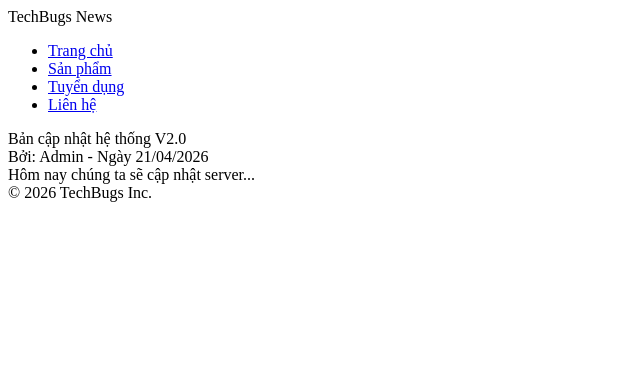
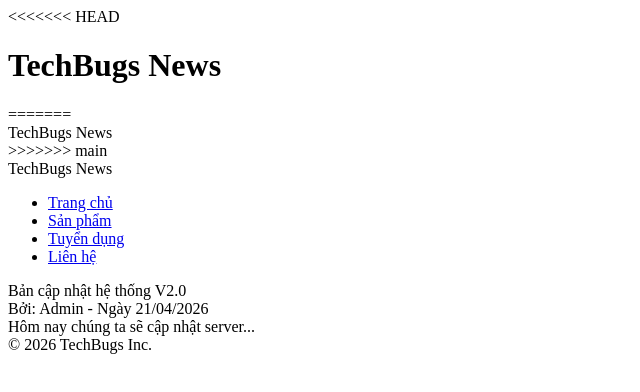
Before and after one commit to TruongThinh-codegym/th-chien-dich-tai-thiet-portal-techbugs, a plain HTML site: page index.html in a window 1280 px wide. Shown: the whole page, without its empty margins (0-640 px from the left). Drawn offline with Linux system fonts and the light colour scheme.

Commit message:
semantic

```diff
--- a/index.html
+++ b/index.html
@@ -1,3 +1,12 @@
+<<<<<<< HEAD
+<header>
+    <h1>TechBugs News</h1>
+</header>
+=======
+<div class="top-bar">
+    <div class="logo">TechBugs News</div>
+</div>
+>>>>>>> main
 <div id="website-wrapper">
     <header>
         <div class="logo">TechBugs News</div>
```
